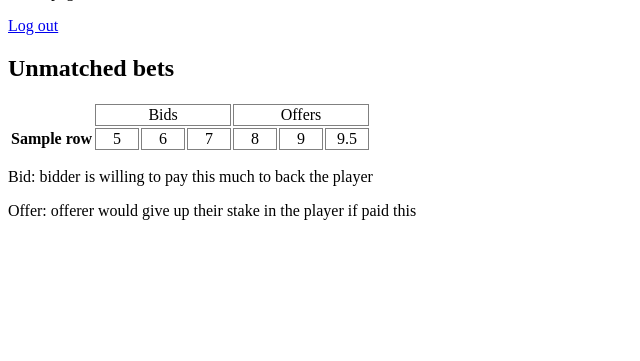
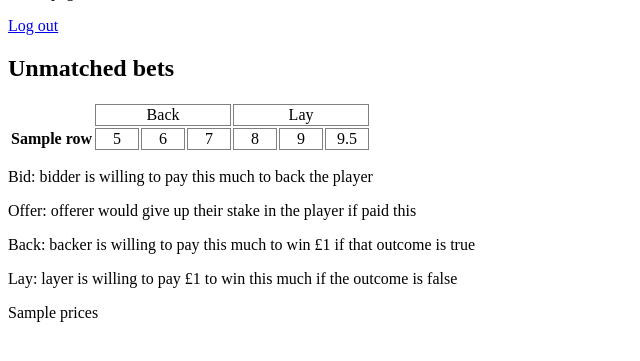
Before and after one commit to martinevans2/LayBack, a Flask app: template Dashboard/myapp/templates/home.html in a window 1280 px wide. Shown: the part 33-394 px from the top of the page, without its empty margins (0-640 px from the left). Run offline with Flask 3, Linux system fonts and the light colour scheme; the template is opened without the code that fills it: most values are stand-ins (such as "Sample title", 1, 10 or a date in 2020).

Commit message:
Basic price table in SQLite

```diff
--- a/Dashboard/myapp/templates/home.html
+++ b/Dashboard/myapp/templates/home.html
@@ -12,8 +12,8 @@
 <table class="prices">
     <tr>
         <th></th>
-        <td colspan="3">Bids</td>
-        <td colspan="3">Offers</td>
+        <td colspan="3">Back</td>
+        <td colspan="3">Lay</td>
     </tr>
     {% for id, row in users.items() %}
     <tr>
@@ -29,5 +29,8 @@
 </table>
 <p>Bid: bidder is willing to pay this much to back the player</p>
 <p>Offer: offerer would give up their stake in the player if paid this</p>
+<p>Back: backer is willing to pay this much to win £1 if that outcome is true</p>
+<p>Lay: layer is willing to pay £1 to win this much if the outcome is false</p>
+<p>{{prices}}</p>
 </body>
 </html>
```
Also changed, not shown: Dashboard/myapp/routes.py (+7 -1 lines).
